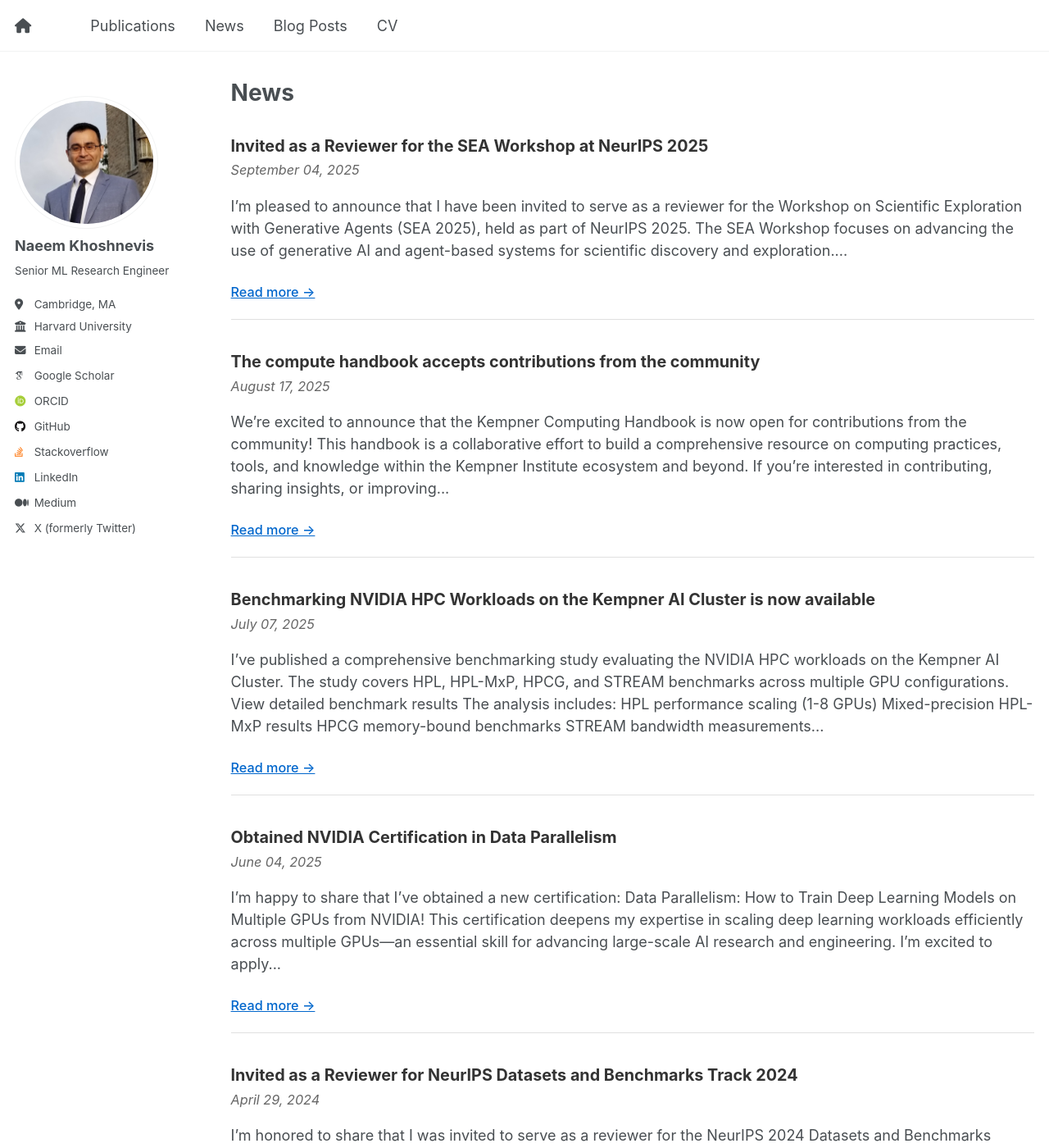
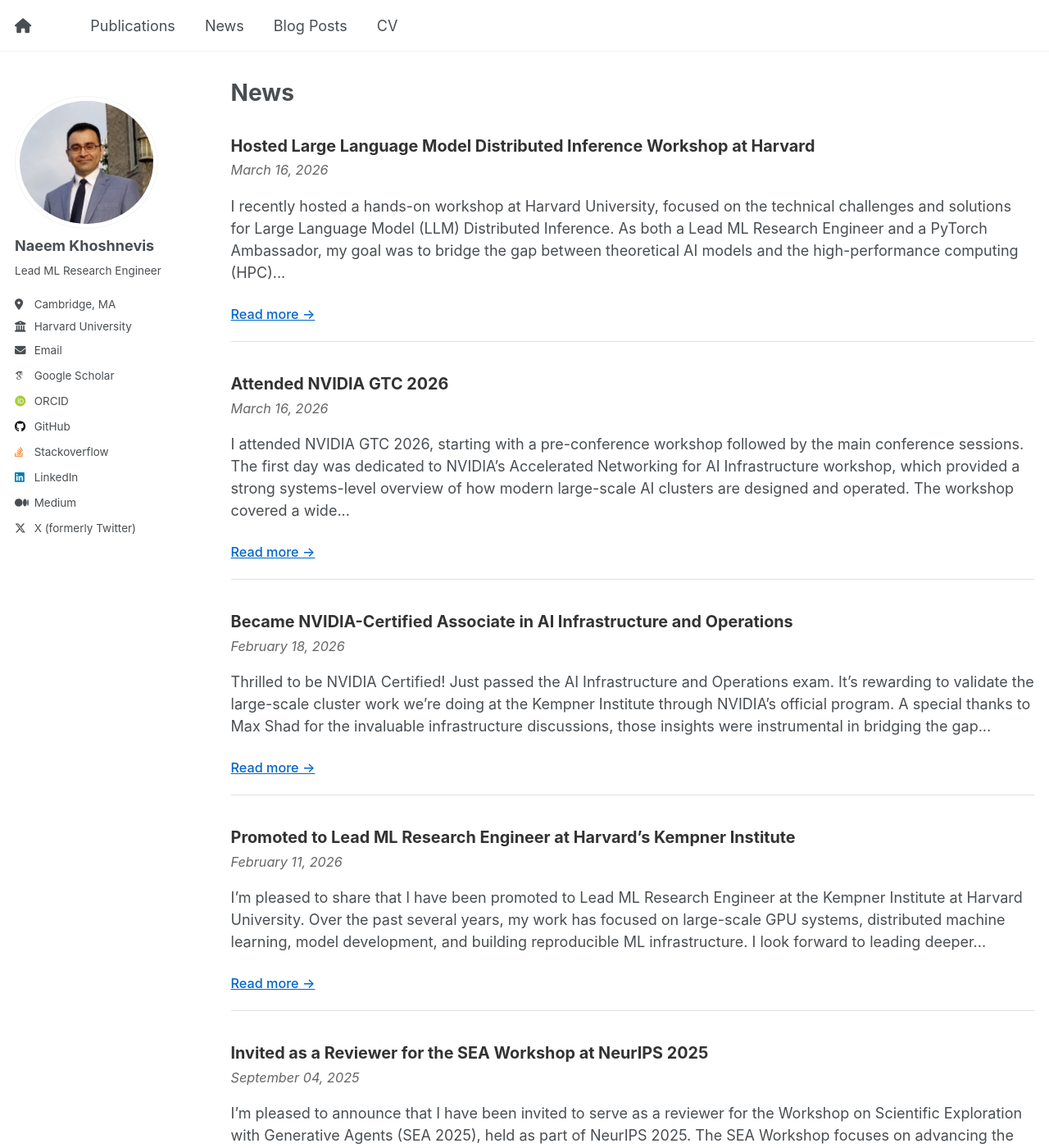
Before and after one commit to Naeemkh/naeemkh.github.io, a Jekyll site: the page built from _pages/news.md, in a window 1280 px wide and 1400 px high. Shown: the whole window at 82% size. Built offline with Jekyll 4.4.1, drawn with Linux system fonts in a browser that asks for light colours; some web fonts are replaced; some of the changed text lies outside the part shown.

Commit message:
update news

```diff
--- a/_config.yml
+++ b/_config.yml
@@ -12,7 +12,7 @@ site_theme               : "default" # Currently available options are "default"
 title                    : "Naeem Khoshnevis"
 title_separator          : "-"
 name                     : &name "Naeem Khoshnevis"
-description              : &description "Senior ML Research Engineer"
+description              : &description "Lead ML Research Engineer"
 url                      : https://naeemkh.github.io # the base hostname & protocol for your site e.g. "https://[your GitHub username].github.io" or if you already have some other page hosted on Github then use "https://[your GitHub username].github.io/[Your Repo Name]"
 baseurl                  : "" # the subpath of your site, e.g. "/blog"
 repository               : "naeemkh/naeemkh.github.io"
@@ -25,7 +25,7 @@ author:
   avatar           : "profile_naeem_khoshnevis_2.jpg"
   name             : "Naeem Khoshnevis"
   pronouns         : # example: "she/her"
-  bio              : "Senior ML Research Engineer"
+  bio              : "Lead ML Research Engineer"
   location         : "Cambridge, MA"
   employer         : "Harvard University"
   uri              : # URL
--- /dev/null
+++ b/_news/2025-08-29-pytorch-ambassador.md
@@ -0,0 +1,14 @@
+---
+date: 2025-08-29
+title: Have been selected as a 2025 PyTorch Ambassador
+---
+
+I’m thrilled to share that I have been selected as a PyTorch Ambassador for the 2025–2026 cohort. This program, hosted by The Linux Foundation and the PyTorch Foundation, brings together a global community of experts dedicated to advancing the ecosystem of open-source deep learning.
+
+As a PyTorch Ambassador, I look forward to contributing to the community by sharing insights on high-performance computing, distributed training, and the latest advancements in generative AI. It is an honor to help foster the growth of the PyTorch framework and support researchers and engineers in building the next generation of intelligent systems.
+
+More details about the program and the current ambassadors can be found here:
+
+[https://pytorch.org/programs/ambassadors/](https://pytorch.org/programs/ambassadors/)
+
+I am excited to engage with this vibrant community and to help drive innovation within the PyTorch ecosystem over the coming year.
--- /dev/null
+++ b/_news/2026-02-11-promotion-to-lead.md
@@ -0,0 +1,9 @@
+---
+date: 2026-02-11
+title: Promoted to Lead ML Research Engineer at Harvard’s Kempner Institute
+---
+
+I’m pleased to share that I have been promoted to Lead ML Research Engineer at the Kempner Institute at Harvard University.
+Over the past several years, my work has focused on large-scale GPU systems, distributed machine learning, model development, and building reproducible ML infrastructure.
+
+I look forward to leading deeper efforts in efficient and scalable AI systems.
--- /dev/null
+++ b/_news/2026-02-18-nvidia-infra-op-certified.md
@@ -0,0 +1,10 @@
+---
+date: 2026-02-18
+title: Became NVIDIA-Certified Associate in AI Infrastructure and Operations
+---
+
+Thrilled to be NVIDIA Certified!
+
+Just passed the AI Infrastructure and Operations exam. It’s rewarding to validate the large-scale cluster work we’re doing at the Kempner Institute through NVIDIA's official program. A special thanks to Max Shad for the invaluable infrastructure discussions, those insights were instrumental in bridging the gap between theory and the scale-out challenges we tackle daily.
+
+See the badge and details [here](https://www.credly.com/badges/e1181834-52d2-4800-a973-3deacc3716c1/linked_in?t=tanvey).
--- /dev/null
+++ b/_news/2026-03-16-attended-gtc.md
@@ -0,0 +1,59 @@
+---
+date: 2026-03-16
+title: Attended NVIDIA GTC 2026
+---
+
+I attended [NVIDIA GTC 2026](https://www.nvidia.com/gtc/), starting with a pre-conference workshop followed by the main conference sessions.
+
+<div style="text-align: center; margin: 20px 0;">
+  <img src="/images/news/gtc-2026/IMG_0283.png" alt="NVIDIA GTC 2026 Conference" style="max-width: 400px; width: 100%; height: auto;" />
+</div>
+
+The first day was dedicated to NVIDIA’s Accelerated Networking for AI Infrastructure workshop, which provided a strong systems-level overview of how modern large-scale AI clusters are designed and operated.
+
+The workshop covered a wide range of topics, including:
+
+- NVIDIA Blackwell NVL72 architecture
+- NVIDIA Collective Communications Library (NCCL)
+- PCIe topology and traffic-tree design
+- NVLink / NVSwitch full-mesh fabric
+- Ring topology and railed optimized networks
+- Grace Blackwell compute tray
+- NVIDIA AI Factory networking architecture
+- InfiniBand and RoCE (RDMA)
+- Interconnecting thousands of GPUs
+- NetQ, UFM, and DGX B200 infrastructure blocks
+
+This workshop provided a valuable foundation for understanding the communication and networking challenges behind scaling AI systems.
+
+The rest of the conference focused on both massive infrastructure advancements and a strong shift toward agent-based AI systems.
+
+From the keynote by Jensen Huang and technical sessions, a few themes stood out:
+
+- Continued evolution of **Blackwell-era systems** for large-scale training and inference
+- The rise of **AI factories**—tightly integrated compute, networking, and storage systems
+- Increasing emphasis on **AI agents**, including frameworks such as NeMo/NeMo Agent tools and OpenCLAW-style systems
+- Ongoing improvements in **performance, scalability, and efficiency** across the stack
+
+In addition, I had in-depth discussions with engineers from NVIDIA, VAST Data, and Lenovo on topics such as storage systems, GPU Direct Storage, and large-scale inference design.
+
+Overall, GTC 2026 reinforced a clear direction for the field:
+
+The future of AI systems lies in the combination of extreme-scale infrastructure and intelligent, agent-driven workflows.
+
+As always, GTC remains one of the most insightful events for understanding where AI systems engineering is heading next.
+
+---
+
+## Photo Gallery
+
+<div style="display: grid; grid-template-columns: repeat(auto-fit, minmax(250px, 1fr)); gap: 15px; margin: 30px 0;">
+  <img src="/images/news/gtc-2026/IMG_0286.png" alt="GTC 2026" style="width: 100%; height: 250px; object-fit: cover; border-radius: 8px;" />
+  <img src="/images/news/gtc-2026/IMG_0300.png" alt="GTC 2026" style="width: 100%; height: 250px; object-fit: cover; border-radius: 8px;" />
+  <img src="/images/news/gtc-2026/IMG_0321.png" alt="GTC 2026" style="width: 100%; height: 250px; object-fit: cover; border-radius: 8px;" />
+  <img src="/images/news/gtc-2026/IMG_0382.png" alt="GTC 2026" style="width: 100%; height: 250px; object-fit: cover; border-radius: 8px;" />
+  <img src="/images/news/gtc-2026/IMG_0402.png" alt="GTC 2026" style="width: 100%; height: 250px; object-fit: cover; border-radius: 8px;" />
+  <img src="/images/news/gtc-2026/IMG_0404.png" alt="GTC 2026" style="width: 100%; height: 250px; object-fit: cover; border-radius: 8px;" />
+  <img src="/images/news/gtc-2026/IMG_0442.png" alt="GTC 2026" style="width: 100%; height: 250px; object-fit: cover; border-radius: 8px;" />
+  <img src="/images/news/gtc-2026/IMG_6566.png" alt="GTC 2026" style="width: 100%; height: 250px; object-fit: cover; border-radius: 8px;" />
+</div>
--- /dev/null
+++ b/_news/2026-03-26-vllm-workshop.md
@@ -0,0 +1,49 @@
+---
+date: 2026-03-16
+title: Hosted Large Language Model Distributed Inference Workshop at Harvard
+---
+
+I recently hosted a hands-on workshop at Harvard University, focused on the technical challenges and solutions for Large Language Model (LLM) Distributed Inference. As both a Lead ML Research Engineer and a PyTorch Ambassador, my goal was to bridge the gap between theoretical AI models and the high-performance computing (HPC) infrastructure required to serve them at scale.
+
+The workshop provided a deep dive into the LLM lifecycle, specifically focusing on the Deployment and Monitoring phase. We explored several key technical areas:
+
+- **Inference Engines:** How vLLM functions within the AI ecosystem to solve bottlenecks like serial execution and static VRAM allocation.
+
+- **PagedAttention:** A look at how vLLM’s core innovation eliminates memory waste by partitioning the KV cache into non-contiguous physical blocks.
+
+- **Multi-GPU Scaling:** Strategies for sharding massive models, such as Llama 3 405B, using Tensor Parallelism (TP) and Pipeline Parallelism (PP) across multi-node clusters.
+
+- **Continuous Batching:** Demonstrating how dynamic request injection and the removal of sync barriers significantly improve GPU occupancy and reduce latency.
+
+During the hands-on labs, participants accessed the Kempner HPC cluster to run offline batch inference and deploy their own vLLM inference servers, interacting with model endpoints via OpenAI-compatible APIs and monitoring real-time activity with nvtop.
+
+All materials, including the lab guides and code, are available in the public repository:
+
+- **Workshop Materials:** [https://github.com/KempnerInstitute/distributed-inference-vllm]https://github.com/KempnerInstitute/distributed-inference-vllm/tree/main/workshops/w260326)
+
+- **Full Presentation:** [LLM Distributed Inference Slides](https://docs.google.com/presentation/d/1dIwQRIJnrVy-WZr3-BfhWGCo_tZzZVB2/edit?usp=sharing&ouid=110906857987716901096&rtpof=true&sd=true)
+
+---
+
+## Special Thanks
+
+This workshop would not have been possible without the support and dedication of the following individuals:
+
+**Associate Director of Education**
+- Denise Yoon
+
+**Teaching Assistants** (listed alphabetically)
+- Bala Desinghu
+- Yasin Mazloumi
+- Nihal Vivekanand Nayak
+- Timothy Ngotiaoco
+
+Their expertise and commitment to helping participants navigate the hands-on labs made this workshop a success.
+
+---
+
+<div style="text-align: center; margin: 30px 0;">
+  <img src="/images/news/vllm-workshop-2026/2026-vllm-workshop-attendees.png" alt="vLLM Workshop Attendees" style="max-width: 800px; width: 100%; height: auto; border-radius: 8px;" />
+</div>
+
+**Workshop Flyer:** [Download PDF](/images/news/vllm-workshop-2026/Workshop-3-26-26-Flyer-2.pdf)
```
Also changed, not shown: _pages/about.md (+7 -1 lines), 11 other files.
